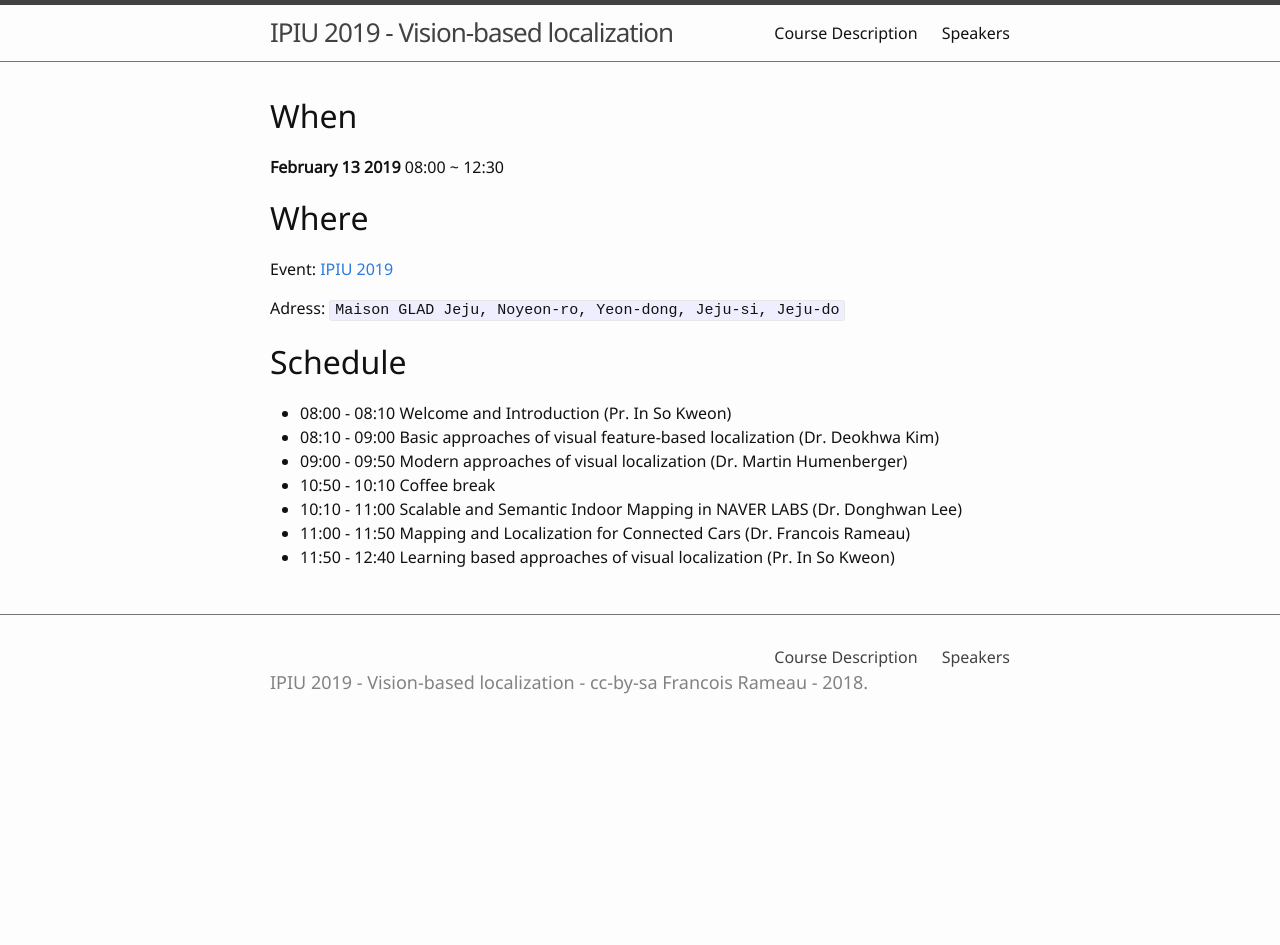
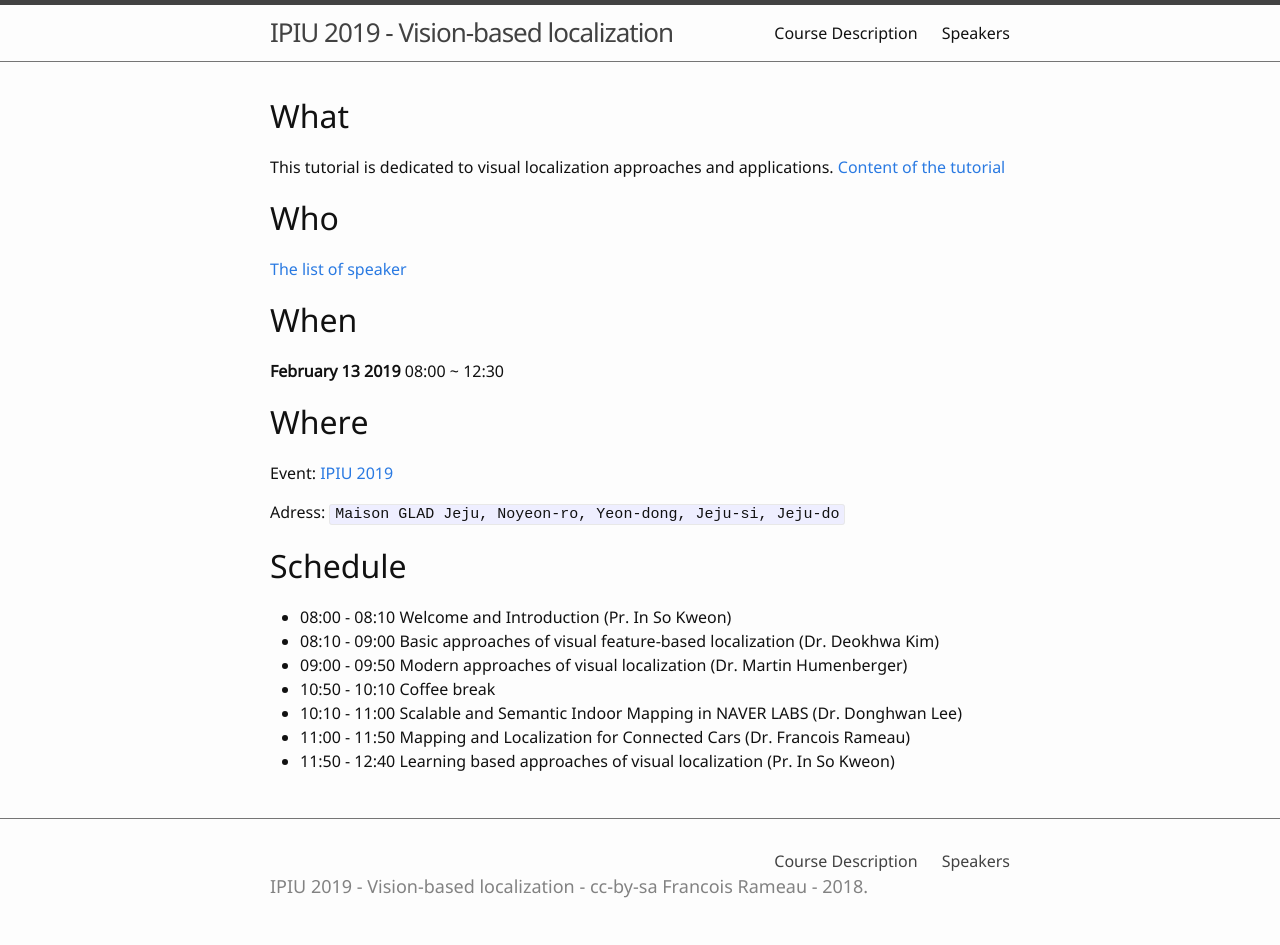
Before and after one commit to ipiuvl2019/ipiuvl2019.github.io, a Jekyll site: the page built from index.md, in a window 1280 px wide. Built offline with Jekyll 4.4.1, drawn with Linux system fonts in a browser that asks for light colours; before the commit the page ends 900 px from its top, so only the background shows below that.

Commit message:
first commit

```diff
--- a/index.md
+++ b/index.md
@@ -1,6 +1,13 @@
 ---
 title: Home
 ---
+# What
+This tutorial is dedicated to visual localization approaches and applications. [Content of the tutorial](https://ipiuvl2019.github.io/CourseDes.html "Courses")
+
+# Who
+[The list of speaker](https://ipiuvl2019.github.io/Speakers.html "Speakers")
+
+
 # When
 **February 13 2019** 08:00 ~ 12:30
 
```
